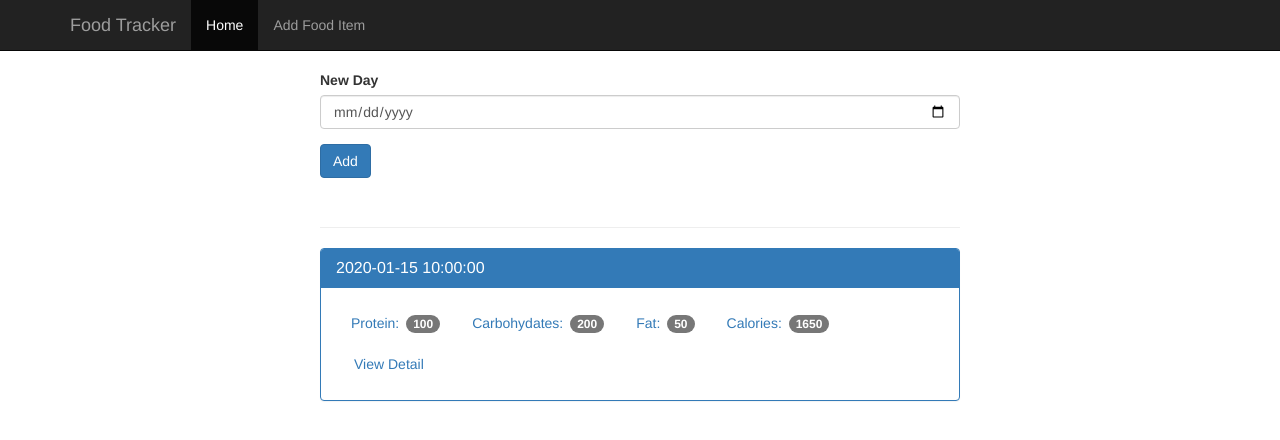
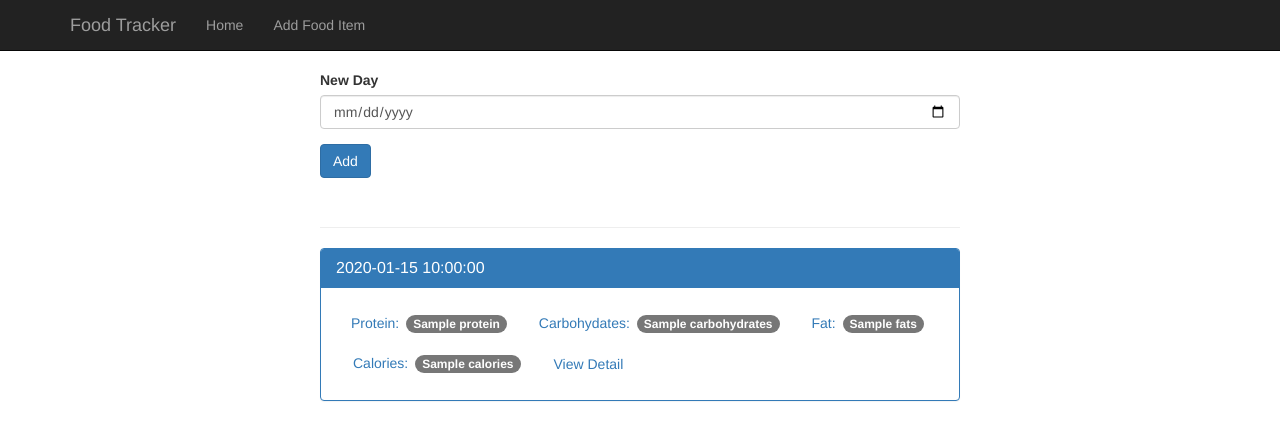
Before and after one commit to ppap1771/Python, a Flask app: template Framework/Flask/app/Templates/home.html in a window 1280 px wide. Shown: the top 440 px of the page. Run offline with Flask 3, Linux system fonts and the light colour scheme; the template is opened without the code that fills it: most values are stand-ins (such as "Sample title", 1, 10 or a date in 2020); some libraries are stand-ins or nearby versions.

Commit message:
refactor and make functional links

```diff
--- a/Framework/Flask/food_tracker/app.py
+++ b/Framework/Flask/food_tracker/app.py
@@ -1,37 +1,8 @@
 from flask import Flask, render_template, g, request
-import sqlite3
 from datetime import datetime
+from database import get_db, connect_db
 
 app = Flask(__name__, template_folder= "./templates")
-
-#helper functions
-
-def connect_db():
-    """
-    connects the sqlite database to the application
-    """
-    sql = sqlite3.connect("./food_log.db")
-
-    # This line of code configures the connection to return rows as sqlite3.Row objects, which provide a convenient way to access the columns of a query result by name.
-    sql.row_factory = sqlite3.Row
-    return sql
-
-def get_db():
-    """
-        Retrieve the SQLite database connection object.
-
-        This function checks if the connection object exists in the `g` object,
-        which is a global object used for storing data during the lifetime of a
-        request in a Flask application. If the connection object does not exist,
-        it creates a new connection by calling the `connect_db()` function and
-        stores it in `g` for future use.
-
-        Returns:
-        sqlite3.Connection: The SQLite database connection object.
-    """
-    if not hasattr(g, 'sqlite3'):
-        g.sqlite_db = connect_db()
-    return g.sqlite_db
 
 @app.teardown_appcontext
 def close_db(error):
@@ -47,9 +18,15 @@ def close_db(error):
 @app.route('/', methods=['POST', 'GET'])
 def index():
     """
-    discrepancy in the dates od main and view routes on the links c=fix that
+        Renders the home page with date entries and nutritional information.
+
+        Retrieves data from the database, including the date entries and corresponding nutritional information
+        (protein, carbohydrates, fats, and calories) for each entry. Converts the entry dates into a human-readable
+        format. Renders the home.html template with the retrieved data to display on the home page.
+
+        Returns:
+            rendered template (HTML): The rendered home.html template with the date entries and nutritional information.
     """
-
     db = get_db()
     if request.method == 'POST':
         date = request.form['date']
@@ -59,14 +36,20 @@ def index():
         db.execute('insert into log_date (entry_date) values (?)', [date_database])
         db.commit()
 
-    cur = db.execute('select entry_date from log_date order by entry_date desc')
+    cur = db.execute('''select log_date.entry_date, sum(food.protein) as protein, sum(food.carbohydrates) as carbohydrates,
+                        sum(food.fats) as fats, sum(food.calories) as calories from log_date
+                        join food_logs on food_logs.log_date_id = log_date.id
+                        join food on food.id = food_logs.food_id group by log_date.id order by log_date.entry_date desc''')
     results = cur.fetchall()
     date_results = []
 
     for i in results:
         i_date = {}
         i_date['entry_date'] = i['entry_date']
-
+        i_date['protein'] = i['protein']
+        i_date['carbohydrates'] = i['carbohydrates']
+        i_date['fats'] = i['fats']
+        i_date['calories'] = i['calories']
         d = datetime.strptime(str(i['entry_date']), '%Y%m%d')
         i_date['pretty_date'] = datetime.strftime(d, '%B %d, %Y')
         date_results.append(i_date)
@@ -95,18 +78,22 @@ def view(date):
 
     if request.method == 'POST':
         # return '<h1>The food item is #{}</h1>'.format(request.form['food_select'])
-        db.execute('insert into food_logs (food_id, log_date_id) values (?, ?)', [int(request.form['food-select']), int(date_result['id'])])
+        db.execute('insert into food_logs (food_id, log_date_id) values (?, ?)',
+                   [int(request.form['food-select']), int(date_result['id'])])
         db.commit()
 
 
 
     d = datetime.strptime(str(date_result['entry_date']), '%Y%m%d')
-    pretty_date = datetime.strftime(d, '%B %m, %Y')
-
+    pretty_date = datetime.strftime(d, '%B %d, %Y')
     food_cur = db.execute('select id, name from food')
     food_results = food_cur.fetchall()
 
-    log_cur = db.execute('select food.name, food.protein, food.carbohydrates, food.fats, food.calories from log_date join food_logs on food_logs.log_date_id = log_date.id join food on food.id = food_logs.food_id where log_date.entry_date = ?', [date])
+    log_cur = db.execute('''select food.name, food.protein, food.carbohydrates, food.fats, food.calories
+                            from log_date join food_logs on food_logs.log_date_id = log_date.id
+                            join food on food.id = food_logs.food_id
+                            where log_date.entry_date = ?''', [date])
+
     log_results = log_cur.fetchall()
 
     totals = {}
@@ -121,10 +108,24 @@ def view(date):
         totals['fats'] += food['fats']
         totals['calories'] += food['calories']
 
-    return  render_template('day.html', entry_date=date_result['entry_date'], pretty_date=pretty_date, food_results=food_results, log_results=log_results, totals=totals)
+    return  render_template('day.html', entry_date=date_result['entry_date'], pretty_date=pretty_date, \
+                            food_results=food_results, log_results=log_results, totals=totals)
 
 @app.route('/food', methods = ['GET', 'POST'])
 def food():
+    """
+        Renders the add_food.html template and handles the addition of food items.
+
+        If the request method is POST, extracts the food item details (name, protein, carbohydrates, fat) from the
+        request form and calculates the calorie value based on the provided nutrient values. Inserts the food item
+        and its details into the database.
+
+        Retrieves all food items from the database and renders the add_food.html template, passing the retrieved
+        food items to display in the template.
+
+        Returns:
+            rendered template (HTML): The rendered add_food.html template with the retrieved food items.
+    """
     db = get_db()
 
     if request.method == 'POST':
@@ -137,7 +138,8 @@ def food():
 
         # add into database
 
-        db.execute('insert into food (name, protein, carbohydrates, fats, calories) values (?, ? ,?, ?, ?)', [name, protein, carbohydrate, fat, calories])
+        db.execute('insert into food (name, protein, carbohydrates, fats, calories) values (?, ? ,?, ?, ?)',
+                   [name, protein, carbohydrate, fat, calories])
         db.commit()
 
     cur = db.execute('select name, protein, carbohydrates, fats, calories from food')
--- /dev/null
+++ b/Framework/Flask/food_tracker/templates/base.html
@@ -0,0 +1,33 @@
+<!DOCTYPE html>
+<html lang="en">
+  <head>
+    <meta charset="utf-8" />
+    <meta http-equiv="X-UA-Compatible" content="IE=edge" />
+    <meta name="viewport" content="width=device-width, initial-scale=1" />
+
+    <title>Food Tracker | Add Food</title>
+
+    <!-- Bootstrap core CSS -->
+    <link href="../static/css/bootstrap.min.css" rel="stylesheet" />
+    <!-- Custom styles for this template -->
+    <link href="../static/css/theme.css" rel="stylesheet" />
+  </head>
+
+  <body>
+    <nav class="navbar navbar-inverse navbar-fixed-top">
+      <div class="container">
+        <div class="navbar-header">
+          <a class="navbar-brand" href="{{ url_for('index') }}">Food Tracker</a>
+        </div>
+        <div id="navbar" class="navbar-collapse collapse">
+          <ul class="nav navbar-nav">
+            <li><a href="{{ url_for('index') }}">Home</a></li>
+            <li><a href="{{ url_for('food')}}">Add Food Item</a></li>
+          </ul>
+        </div>
+      </div>
+    </nav>
+
+    {% block body %} {% endblock %}
+  </body>
+</html>
--- a/Framework/Flask/food_tracker/templates/home.html
+++ b/Framework/Flask/food_tracker/templates/home.html
@@ -1,34 +1,6 @@
-<!DOCTYPE html>
-<html lang="en">
-  <head>
-    <meta charset="utf-8">
-    <meta http-equiv="X-UA-Compatible" content="IE=edge">
-    <meta name="viewport" content="width=device-width, initial-scale=1">
+{% extends 'base.html' %}
 
-    <title>Food Tracker | Home</title>
-
-    <!-- Bootstrap core CSS -->
-    <link href="../static/css/bootstrap.min.css" rel="stylesheet">
-    <!-- Custom styles for this template -->
-    <link href="../static/css/theme.css" rel="stylesheet">
-
-  </head>
-
-  <body>
-
-    <nav class="navbar navbar-inverse navbar-fixed-top">
-      <div class="container">
-        <div class="navbar-header">
-          <a class="navbar-brand" href="#">Food Tracker</a>
-        </div>
-        <div id="navbar" class="navbar-collapse collapse">
-          <ul class="nav navbar-nav">
-            <li class="active"><a href="#">Home</a></li>
-            <li><a href="#">Add Food Item</a></li>
-          </ul>
-        </div>
-      </div>
-    </nav>
+{% block body %}
 
 <div class="container theme-showcase col-sm-6 col-sm-offset-3" role="main">
 
@@ -52,20 +24,17 @@
         </div>
         <div class="panel-body">
           <ul class="nav nav-pills" role="tablist">
-                <li><a>Protein: <span class="badge">100</span></a></li>
-                <li><a>Carbohydates: <span class="badge">200</span></a></li>
-                <li><a>Fat: <span class="badge">50</span></a></li>
-                <li><a>Calories: <span class="badge">1650</span></a></li>
-                <li><a href="{{ url_for('view', date= r.entry_date)}}" type="button" class="btn btn-link">View Detail</a></li>
+            <li><a>Protein: <span class="badge">{{ r.protein }}</span></a></li>
+            <li><a>Carbohydates: <span class="badge">{{ r.carbohydrates }}</span></a></li>
+            <li><a>Fat: <span class="badge">{{ r.fats }}</span></a></li>
+            <li><a>Calories: <span class="badge">{{ r.calories }}</span></a></li>
+            <li><a href="{{ url_for('view', date= r.entry_date)}}" type="button" class="btn btn-link">View Detail</a>
+            </li>
           </ul>
         </div>
       </div>
       {% endfor %}
     </div>
   </div>
-
 </div>
-
-  </body>
-
-</html>
+{% endblock %}
```
Also changed, not shown: Framework/Flask/food_tracker/database.py (added, +28 -0 lines), Framework/Flask/food_tracker/requirements.txt (added, +51 -0 lines), Framework/Flask/food_tracker/templates/add_food.html (+9 -40 lines), Framework/Flask/food_tracker/templates/day.html (+4 -36 lines). Lines whose indentation alone changed are shown as unchanged.
